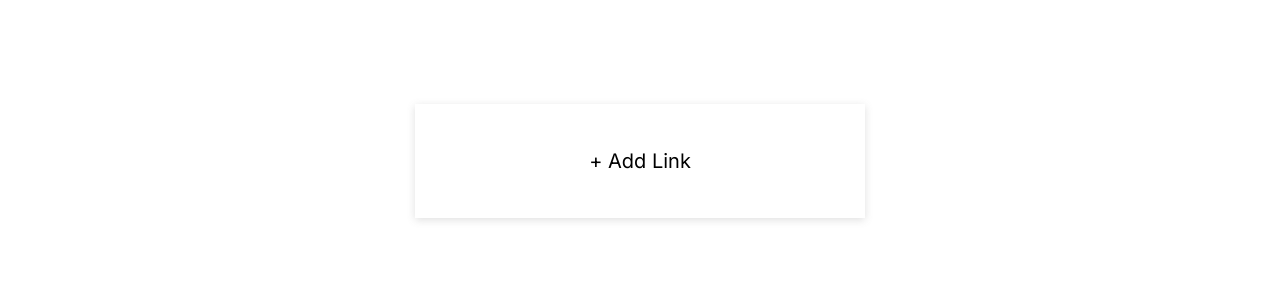
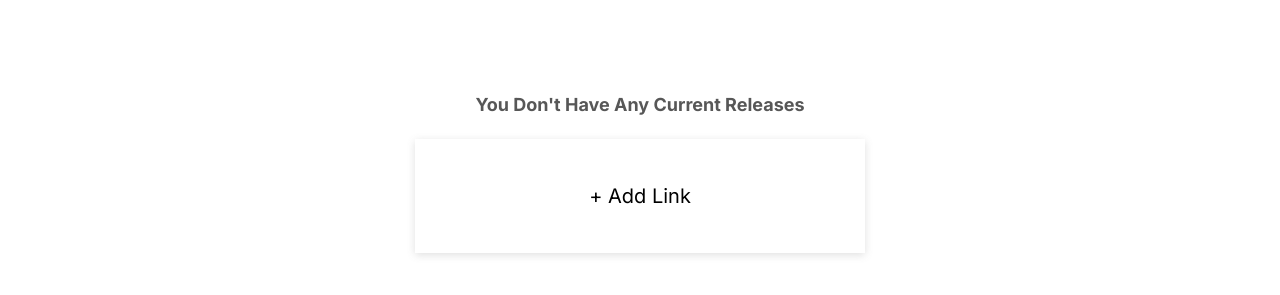
Before and after one commit to othewebdev/hq-links-react, a React (Create React App) app: page /admin in a window 1280 px wide. Shown: the part 323-618 px from the top of the page. Built offline with nearby package versions, Linux system fonts and the light colour scheme; no server answers; sample sign-in values are in the browser's storage.

Commit message:
[Success] NAV on login page, fixed CORS issue

```diff
--- a/public/index.html
+++ b/public/index.html
@@ -1,14 +1,12 @@
 <!DOCTYPE html>
 <html lang="en">
+
 <head>
   <meta charset="utf-8" />
   <link rel="icon" href="%PUBLIC_URL%/favicon.ico" />
   <meta name="viewport" content="width=device-width, initial-scale=1" />
   <meta name="theme-color" content="#000000" />
-    <meta
-      name="description"
-      content="Web site created using create-react-app"
-    />
+  <meta name="description" content="Web site created using create-react-app" />
   <link rel="apple-touch-icon" href="%PUBLIC_URL%/logo192.png" />
   <!--
       manifest.json provides metadata used when your web app is installed on a
@@ -24,8 +22,9 @@
       work correctly both with client-side routing and a non-root public URL.
       Learn how to configure a non-root public URL by running `npm run build`.
     -->
-    <title>React App</title>
+  <title>HQ Links</title>
 </head>
+
 <body>
   <noscript>You need to enable JavaScript to run this app.</noscript>
   <div id="root"></div>
@@ -40,4 +39,5 @@
       To create a production bundle, use `npm run build` or `yarn build`.
     -->
 </body>
+
 </html>
--- a/src/App.js
+++ b/src/App.js
@@ -11,6 +11,7 @@ import AddReleasePage from "./pages/AddReleasePage";
 import ReleasePreviewPage from "./pages/ReleasePreviewPage";
 import Navbar from "./components/Navbar/Navbar";
 import AddLinkPage from "./pages/AddLinkPage";
+import Layout from "./components/Layout/Layout";
 
 export const UserContext = createContext();
 export const ArtistListContext = createContext({
@@ -26,7 +27,7 @@ function App() {
   const fetchArtist = async () => {
     axios({
       method: "GET",
-      withCredentials: true,
+
       url: "https://my-json-server.typicode.com/othewebdev/hq-links-api/artists",
     })
       .then((res) => {
@@ -44,23 +45,28 @@ function App() {
 
   return (
     <div className="App">
-      <Navbar />
       <UserContext.Provider value={{ user, setUser }}>
         <ReleaseFormContext.Provider
           value={{ releaseFormDetails, setReleaseFormDetails }}
         >
           <Routes>
             <Route path="*" element={<Navigate to="/login" replace />} />
+            <Route path="/login" element={<LoginPage />} />
+            <Route path="/" element={<Layout />}>
               <Route
                 path="/add-release"
                 element={<AddReleasePage artistList={artistList} />}
               />
               <Route path="/new-link" element={<AddLinkPage />} />
-            <Route path="/finalize-release" element={<ReleasePreviewPage />} />
+              <Route
+                path="/finalize-release"
+                element={<ReleasePreviewPage />}
+              />
               <Route path="/add-links" element={<AddDSPsPage />} />
-            <Route path="/login" element={<LoginPage />} />
+
               <Route path="/register" element={<RegisterPage />} />
               <Route path="/admin" element={<Dashboard />} />
+            </Route>
           </Routes>
         </ReleaseFormContext.Provider>
       </UserContext.Provider>
--- a/src/components/Dashboard/Dashboard.js
+++ b/src/components/Dashboard/Dashboard.js
@@ -1,11 +1,10 @@
 import axios from "axios";
 import React, { useContext, useEffect, useState } from "react";
+import { Fade } from "react-reveal";
 import { useNavigate } from "react-router-dom";
 import { UserContext } from "../../App";
 import NoReleases from "../Release/NoReleases";
-import HeadShake from "react-reveal/HeadShake";
 import UserReleases from "../Release/UserReleases";
-import { Fade } from "react-reveal";
 
 const Dashboard = () => {
   const { user, setUser } = useContext(UserContext);
@@ -18,7 +17,7 @@ const Dashboard = () => {
     const getAllArtistReleases = async () => {
       await axios({
         method: "GET",
-        withCredentials: true,
+
         url: `https://hq-links-api-2.vercel.app/releases/${localStorageUser}`,
       })
         .then((res) => {
@@ -42,18 +41,19 @@ const Dashboard = () => {
     }
   }, []);
 
-  const handleLogout = () => {
-    window.localStorage.removeItem("APP_USER");
-    setUser(null);
-    navigate("/login");
-  };
-
   return (
     <div className="page">
       <div>
-        {userReleases.length !== 0 && (
+        {userReleases.length !== 0 ? (
           <Fade>
+            <h3 className="heading-small-center">Your current releases</h3>
             <UserReleases releases={userReleases} user={localStorageUser} />
+          </Fade>
+        ) : (
+          <Fade>
+            <h3 className="heading-small-center">
+              You don't have any current releases
+            </h3>
           </Fade>
         )}
         <Fade>
--- /dev/null
+++ b/src/components/Layout/Layout.js
@@ -0,0 +1,16 @@
+import React from "react";
+import Navbar from "../Navbar/Navbar";
+import { Outlet } from "react-router-dom";
+
+const Layout = () => {
+  return (
+    <div>
+      <Navbar />
+      <div className="container">
+        <Outlet />
+      </div>
+    </div>
+  );
+};
+
+export default Layout;
--- a/src/components/Navbar/Navbar.js
+++ b/src/components/Navbar/Navbar.js
@@ -1,9 +1,10 @@
-import React, { useState } from "react";
+import React, { useContext, useState } from "react";
 import { Link } from "react-router-dom";
 import { SiGoogleanalytics, SiPlatformdotsh, SiSvgo } from "react-icons/si";
 
+import ProfileDropdown from "./ProfileDropdown";
+
 import "./Navbar.scss";
-import ProfileDropdown from "./ProfileDropdown";
 
 const Navbar = () => {
   const localStorageUser = window.localStorage.getItem("APP_USER");
@@ -39,7 +40,7 @@ const Navbar = () => {
         >
           <img src="" alt="Profile Picture" />
         </div>
-        {openDropdown && <ProfileDropdown user={localStorageUser} />}
+        {openDropdown && <ProfileDropdown currentUser={localStorageUser} />}
       </div>
     </nav>
   );
--- a/src/components/Navbar/ProfileDropdown.js
+++ b/src/components/Navbar/ProfileDropdown.js
@@ -1,10 +1,17 @@
-import React from "react";
-import { Link } from "react-router-dom";
+import React, { useContext } from "react";
+import { Link, useNavigate } from "react-router-dom";
 import { Fade } from "react-reveal";
-
+import { UserContext } from "../../App";
 import "./ProfileDropdown.scss";
 
-const ProfileDropdown = ({ user }) => {
+const ProfileDropdown = ({ currentUser }) => {
+  const navigate = useNavigate();
+
+  const handleLogout = () => {
+    window.localStorage.removeItem("APP_USER");
+    navigate("/login");
+  };
+
   return (
     <Fade>
       <div className="dropdown">
@@ -12,8 +19,8 @@ const ProfileDropdown = ({ user }) => {
           <div className="user-heading">
             <img src="" alt="" />
             <div className="user-heading_inner">
-              <p>@{user}</p>
-              <p>hqrl.link/{user}</p>
+              <p>@{currentUser}</p>
+              <p>hqrl.link/{currentUser}</p>
             </div>
           </div>
           <h5 className="heading">Account</h5>
@@ -30,7 +37,11 @@ const ProfileDropdown = ({ user }) => {
           <li>
             <Link>Submit feedback</Link>
           </li>
-          <li>
+          <li
+            onClick={() => {
+              handleLogout();
+            }}
+          >
             <Link>Sign out</Link>
           </li>
         </ul>
--- a/src/components/Release/EditRelease.js
+++ b/src/components/Release/EditRelease.js
@@ -15,7 +15,7 @@ const EditRelease = ({ release, isOpen, setIsOpen }) => {
     const getCurrentRelease = async () => {
       await axios({
         method: "GET",
-        withCredentials: true,
+
         url: `https://hq-links-api-2.vercel.app/releases/${release.artist_name}/${release._id}`,
       })
         .then((res) => {
@@ -29,7 +29,7 @@ const EditRelease = ({ release, isOpen, setIsOpen }) => {
   const onSubmit = async (values, onSubmitProps) => {
     await axios({
       method: "PATCH",
-      withCredentials: true,
+
       url: `https://hq-links-api-2.vercel.app/releases/${release.artist_name}/${release._id}`,
       data: {
         release: {
--- a/src/components/Release/ReleaseCard.js
+++ b/src/components/Release/ReleaseCard.js
@@ -12,7 +12,7 @@ const ReleaseCard = ({ release, user }) => {
   const deleteRelease = async () => {
     await axios({
       method: "DELETE",
-      withCredentials: true,
+
       url: `https://hq-links-api-2.vercel.app/releases/${user}/${release._id}`,
     })
       .then(() => {
--- a/src/components/Release/ReleasePreview.js
+++ b/src/components/Release/ReleasePreview.js
@@ -24,12 +24,13 @@ const ReleasePreview = () => {
 
   const postToApi = async () => {
     console.log(releaseFormDetails.image);
+
     await axios({
       method: "POST",
-      withCredentials: true,
       url: "https://hq-links-api-2.vercel.app/releases",
+      withCredentials: false,
       headers: {
-        "Access-Control-Allow-Origin": "*",
+        "Access-Control-Allow-Origin": "http://localhost:3000",
         "Content-Type": "application/json",
       },
       data: {
@@ -38,7 +39,7 @@ const ReleasePreview = () => {
           release_name: releaseFormDetails.releaseName,
           release_date: releaseFormDetails.releaseDate.toLocaleDateString(),
           release_image_url:
-            (releaseFormDetails.image && releaseFormDetails.image) || "",
+            "https://stackoverflow.com/questions/50614397/value-of-the-access-control-allow-origin-header-in-the-response-must-not-be-th",
         },
         dsps: {
           urls: [releaseFormDetails.dsps],
--- a/src/global.scss
+++ b/src/global.scss
@@ -108,6 +108,14 @@ select {
   font-size: 24px;
 }
 
+.heading-small-center {
+  @extend .heading;
+  font-size: 18px;
+  text-transform: capitalize;
+  margin: 24px 0;
+  text-align: center;
+}
+
 .heading-small {
   @extend .heading;
   margin: 10px auto;
```
Also changed, not shown: src/components/Release/FinalRelease.js (added, +7 -0 lines). Lines whose indentation alone changed are shown as unchanged.
